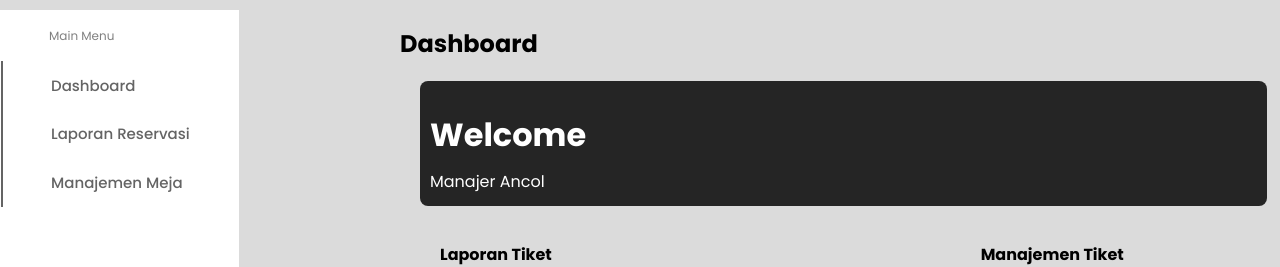
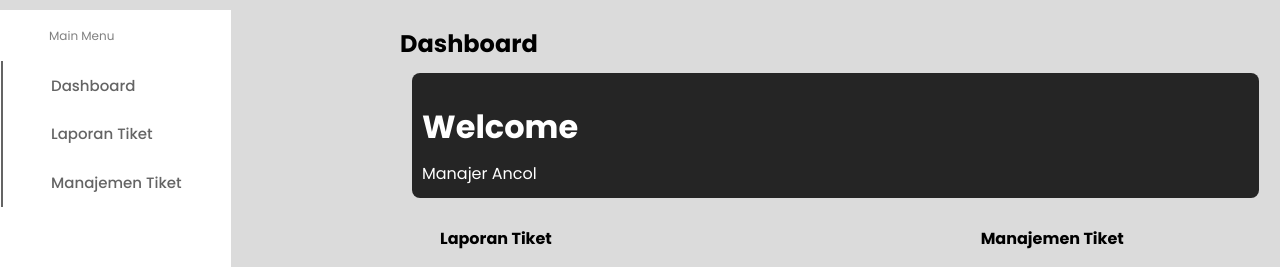
Before and after one commit to sihotang-yonathan1/Projek_Web, a PHP site: page /manajer_dashboard.php in a window 1280 px wide. Shown: the part 60-327 px from the top of the page. Run offline with PHP 8.4, Linux system fonts and the light colour scheme; a user stored in the database is signed in; data that the repository does not hold is empty.

Commit message:
Update manajer_dashboard.php

```diff
--- a/manajer_dashboard.php
+++ b/manajer_dashboard.php
@@ -46,15 +46,15 @@
             <div class="side_navbar">
                 <span>Main Menu</span>
                 <a href="manajer_dashboard.php" class="active">Dashboard</a>
-                <a href=" laporan_reservasi.php" class="active">Laporan Reservasi</a>
-                <a href="manejemen_meja.php" class="active">Manajemen Meja</a>
+                <a href=" laporan_reservasi.php" class="active">Laporan Tiket</a>
+                <a href="manejemen_meja.php" class="active">Manajemen Tiket</a>
             </div>
         </nav>
 
         <div class="main-body">
             <h2>Dashboard</h2>
 
-            <div class="promo_card" style="height: 125px; margin: 20px;">
+            <div class="promo_card" style="height: 125px; margin: 12px;">
                 <h1>Welcome </h1>
                 <span>Manajer Ancol</span>
             </div>
@@ -78,7 +78,7 @@
                                 <td><?= $data['waktu'] ?></td>
                                 <td><?= $data['jumlah_orang'] ?></td>
                                 <td><?= $data['jenis_meja'] ?></td>
-                                <td><?= $data['status'] ?? 'Belum konfigurasi' ?></td>
+                                <td><?= $data['status'] ?? 'Belum konfirmasi' ?></td>
                             </tr>
                         <?php endforeach ?>
                     </table>
```
